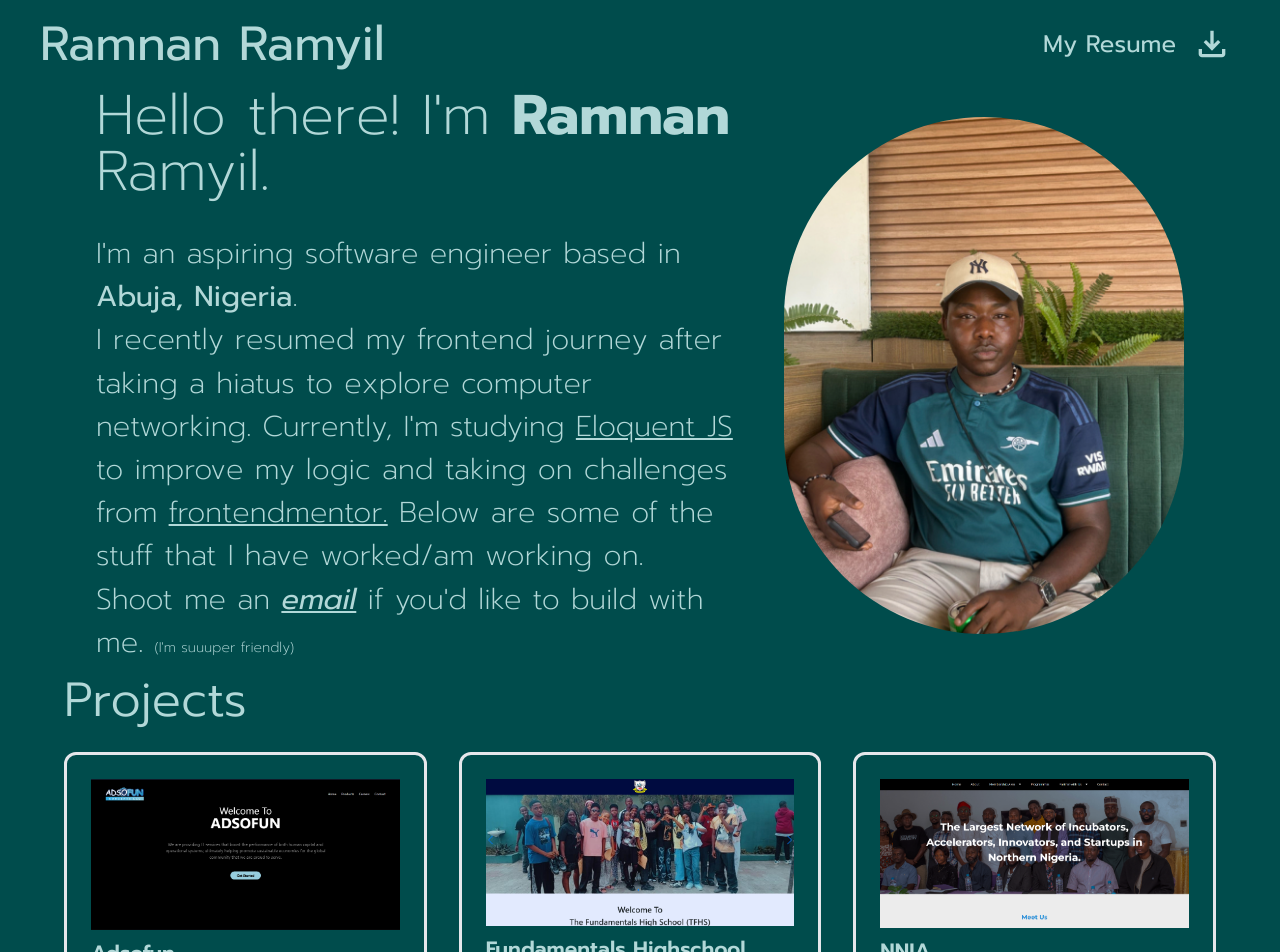
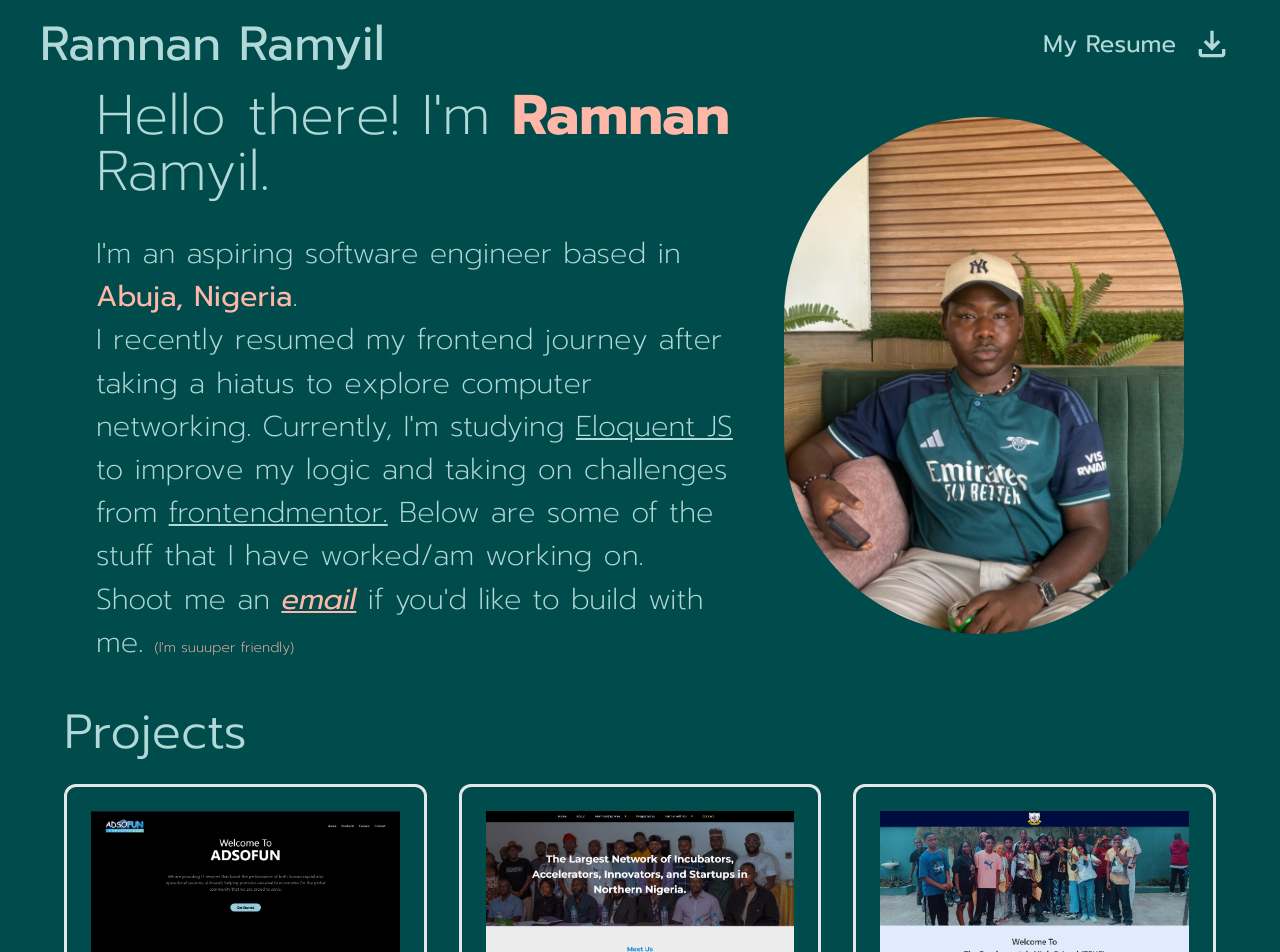
Before and after one commit to ramyilcodes/project-gallery, a React (Vite) app: page / in a window 1280 px wide. Shown: the top 952 px of the page. Built offline with nearby package versions, Linux system fonts and the light colour scheme.

Commit message:
fix:  add accents to typography

```diff
--- a/src/App.jsx
+++ b/src/App.jsx
@@ -25,7 +25,6 @@ import singlePrice from "./assets/singlePrice.png";
 function App() {
   return (
     <body className="font-['prompt'] grid place-items-center bg-darkTeal text-lightTeal px-[2rem] tablet:py-[2.5rem] mobile:py-[1rem] mobile:px-[1rem]">
-
       <nav
         id="top"
         className=" w-full p-[0.5rem] flex justify-between items-center sticky top-0 bg-inherit"
@@ -38,7 +37,7 @@ function App() {
 
         <a href={myResume} download="Ramnan_Ramyil_Resume.pdf">
           <span className="flex items-center">
-            <span className="text-[1.5rem] tablet:text-[1rem] mobile:hidden">
+            <span className="text-[1.5rem] hover:text-peach tablet:text-[1rem] mobile:hidden">
               My Resume
             </span>
             <img
@@ -50,21 +49,28 @@ function App() {
         </a>
       </nav>
 
-      <section className="px-[4rem] tablet:mb-[3.5rem] w-full flex justify-between items-center tablet:items-start mobile:items-center mobile:flex-col-reverse mobile:text-center">
+      <section className="px-[4rem] mb-[2rem] tablet:mb-[3.5rem] w-full flex justify-between items-center tablet:items-start tablet:px-[2rem] mobile:px-[1.5rem] mobile:items-center mobile:flex-col-reverse mobile:justify-center mobile:text-center">
         <div>
           <p className=" font-[200] text-[3.5rem] mb-[2rem] tablet:text-[3rem] leading-[3.5rem] mobile:text-[2.5rem] ">
-            Hello there! I'm <span className=" font-bold">Ramnan</span> Ramyil.
+            Hello there! I'm{" "}
+            <span className=" font-bold text-peach">Ramnan</span> Ramyil.
           </p>
           <p className="font-[200] text-[1.8rem] tablet:text-[1.5rem] mobile:text-[1.3rem]">
             I'm an aspiring software engineer based in{" "}
-            <span className="font-[400]">Abuja, Nigeria</span>.
+            <span className="font-[400] text-peach">Abuja, Nigeria</span>.
             <br />I recently resumed my frontend journey after taking a hiatus
             to explore computer networking. Currently, I'm studying{" "}
-            <a href="https://eloquentjavascript.net/" className=" underline">
+            <a
+              href="https://eloquentjavascript.net/"
+              className=" underline hover:font-[400]"
+            >
               Eloquent JS
             </a>{" "}
             to improve my logic and taking on challenges from{" "}
-            <a href="https://www.frontendmentor.io/" className=" underline">
+            <a
+              href="https://www.frontendmentor.io/"
+              className=" underline hover:font-[400]"
+            >
               frontendmentor.
             </a>{" "}
             Below are some of the stuff that I have worked/am working on.
@@ -72,12 +78,12 @@ function App() {
             Shoot me an{" "}
             <a
               href="mailto: ramyilramnan@gmail.com"
-              className=" italic font-[400] underline"
+              className="text-peach italic font-[400] underline"
             >
               email
             </a>{" "}
             if you'd like to build with me.{" "}
-            <span className=" text-sm">(I'm suuuper friendly)</span>
+            <span className=" text-sm text-peach">(I'm suuuper friendly)</span>
           </p>
         </div>
         {/* <div className="size-[20rem] bg-[url(./assets/ramnanGreen.jpg)] "></div> */}
@@ -86,7 +92,7 @@ function App() {
         <img
           src={ramnanGreen}
           alt="image of Ramnan"
-          className="rounded-full w-[25rem] ml-[3rem] tablet:size-[25rem] mobile:size-[15rem]"
+          className="rounded-full w-[25rem] ml-[3rem] mobile:ml-0 tablet:size-[25rem] mobile:size-[15rem]"
         />
       </section>
 
@@ -111,6 +117,17 @@ function App() {
         />
 
         <Card
+          title={"NNIA"}
+          text={
+            "Group volunteer project for nHub Foundation. I developed the about and programmes pages"
+          }
+          image={nnia}
+          altText={"image of NNIA's about page"}
+          liveLink={"https://nnia.ng/"}
+          githubLink={"https://github.com/ramyilcodes/hub-project.git"}
+        />
+
+        <Card
           title={"Fundamentals Highschool"}
           text={
             "Volunteered to make a landing page for The Fundamentals Highschool."
@@ -121,17 +138,6 @@ function App() {
           githubLink={
             "https://github.com/ramyilcodes/thefundamentalshighschool.git"
           }
-        />
-
-        <Card
-          title={"NNIA"}
-          text={
-            "Group volunteer project for nHub Foundation. I developed the about and programmes pages"
-          }
-          image={nnia}
-          altText={"image of NNIA's about page"}
-          liveLink={"https://nnia.ng/"}
-          githubLink={"https://github.com/ramyilcodes/hub-project.git"}
         />
 
         <Card
@@ -268,11 +274,17 @@ function App() {
       <hr className=" w-full mb-[2rem]" />
 
       <footer className="w-full text-center pb-[1.5rem]">
-        <p className="font-[200]">&copy; 2025. Developed by <a href="https://www.linkedin.com/in/ramnan-ramyil-05323924a/" className="font-[400]">Ramnan Ramyil.</a> All rights reserved.
+        <p className="font-[200]">
+          &copy; 2025. Developed by{" "}
+          <a
+            href="https://www.linkedin.com/in/ramnan-ramyil-05323924a/"
+            className="font-[400] hover:text-peach"
+          >
+            Ramnan Ramyil.
+          </a>{" "}
+          All rights reserved.
         </p>
       </footer>
-
-
     </body>
   );
 }
```
